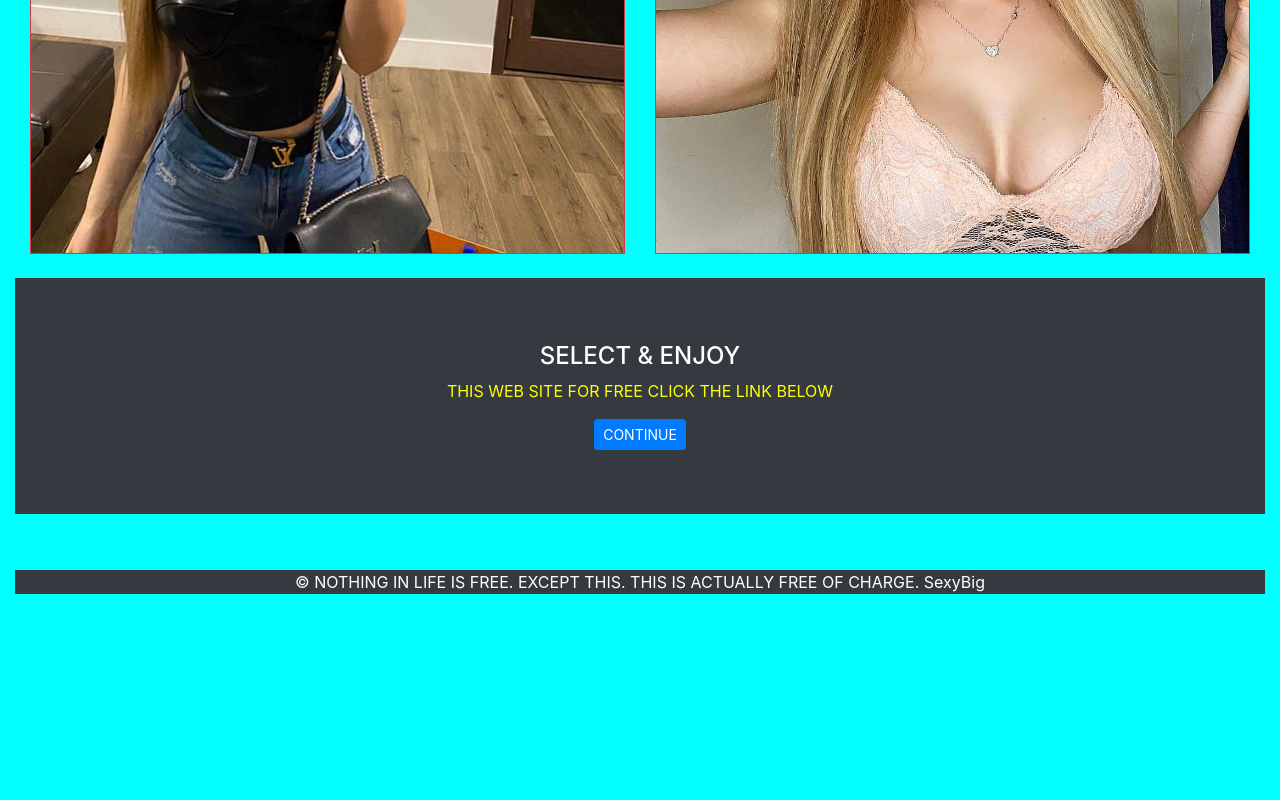
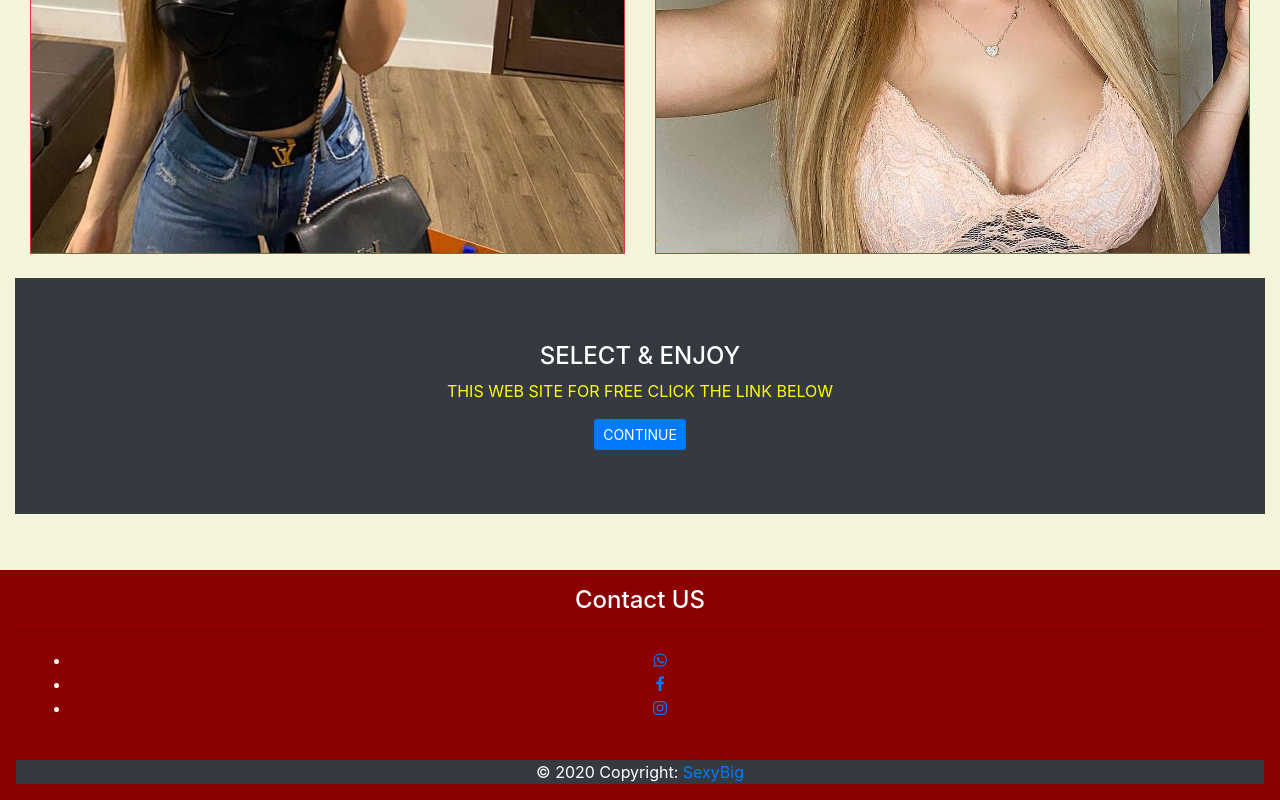
Before and after one commit to Bucin404/Sexy, a plain HTML site: page index.html in a window 1280 px wide. Shown: the part 1362-2162 px from the top of the page. Before the commit the page ends 1956 px from the top, so only its background shows below. Drawn offline with nearby package versions, Linux system fonts and the light colour scheme.

Commit message:
Update index.html

```diff
--- a/index.html
+++ b/index.html
@@ -1,17 +1,28 @@
 <!DOCTYPE html>
-<html lang="en">
+<html style="background-color:#fff" lang="en">
 <head>
 	<meta charset="UTF-8">
 	<meta name="viewport" content="width=device-width, initial-scale=1.0">
-	<title>SexyBig</title>
+	<title>SexTools - Asecx Gans</title>
+	<link rel="stylesheet" href="https://maxcdn.bootstrapcdn.com/font-awesome/4.7.0/css/font-awesome.min.css">
 	<link rel="stylesheet" href="https://maxcdn.bootstrapcdn.com/bootstrap/4.3.1/css/bootstrap.min.css">
 	<link rel="stylesheet" href="https://cdnjs.cloudflare.com/ajax/libs/font-awesome/5.10.0-1/css/all.css">
+	<link rel="stylesheet" href="css/contact.css">
+	<link href="https://maxcdn.bootstrapcdn.com/font-awesome/4.2.0/css/font-awesome.min.css" rel="stylesheet">
         <script src="https://ajax.googleapis.com/ajax/libs/jquery/3.3.1/jquery.min.js"></script>
         <script src="https://maxcdn.bootstrapcdn.com/bootstrap/4.3.1/js/bootstrap.min.js"></script>
         <script src="https://cdnjs.cloudflare.com/ajax/libs/popper.js/1.14.7/umd/popper.min.js"></script>
+        <!--[if lt IE 9]>
+          <script src="https://oss.maxcdn.com/html5shiv/3.7.2/html5shiv.min.js"></script>
+          <script src="https://oss.maxcdn.com/respond/1.4.2/respond.min.js"></script>
+        <![endif]-->
 <style>
+   .dropdown-menu{
+        background-color:#F5F5DC;
+        text-align:center;
+   }
 body{
-	background: #00ffff;
+	background: #F5F5DC;
 	color: white;
 }
 .row-table {
@@ -188,12 +199,33 @@ body{
       </center>
   </div>
 <br>
-<footer class="bg-dark text-white text-center text-lg-start">
-  <!-- Copyright -->
-    © NOTHING IN LIFE IS FREE. EXCEPT THIS. THIS IS ACTUALLY FREE OF CHARGE.
-    <a class="text-white" href="#">SexyBig</a>
-  <!-- Copyright -->
-</footer>
 </div>
+  <footer class="bg-dark text-white text-lg-start">
+    <!-- Copyright -->
+    <div class="p-3" style="background-color: #8b0000">
+      <section id="about">
+          <div class="row">
+            <div class="col-sm-12">
+              <h4 class="text-center">Contact US</h4>
+              <hr>
+            </div>
+          </div>
+
+          <div class="col-md-12 text-center">
+                    <ul class="social-network social-circle">
+                        <li><a href="" class="wa" title="WhatsApp"><i class="fa fa-whatsapp"></i></a></li>
+                        <li><a href="" class="fb" title="Facebook"><i class="fa fa-facebook"></i></a></li>
+                        <li><a href="#" class="ig" title="Instagram"><i class="fab fa-instagram"></i></a></li>
+                    </ul>
+          </div>
+      </section>
+      <br>
+      <div class="text-center bg-dark">
+         © 2020 Copyright:
+       <a class="text-black" href="">SexyBig</a>
+      </div>
+    </div>
+    <!-- Copyright -->
+  </footer>
 </body>
 </html>
```
